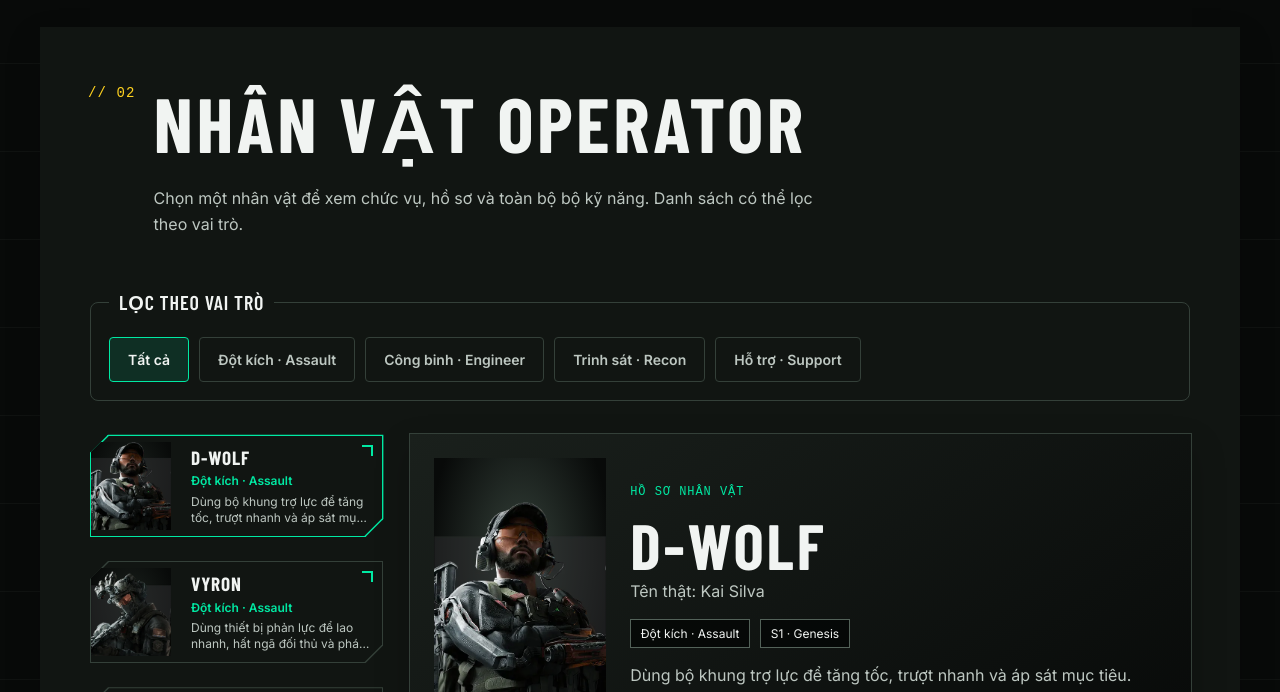
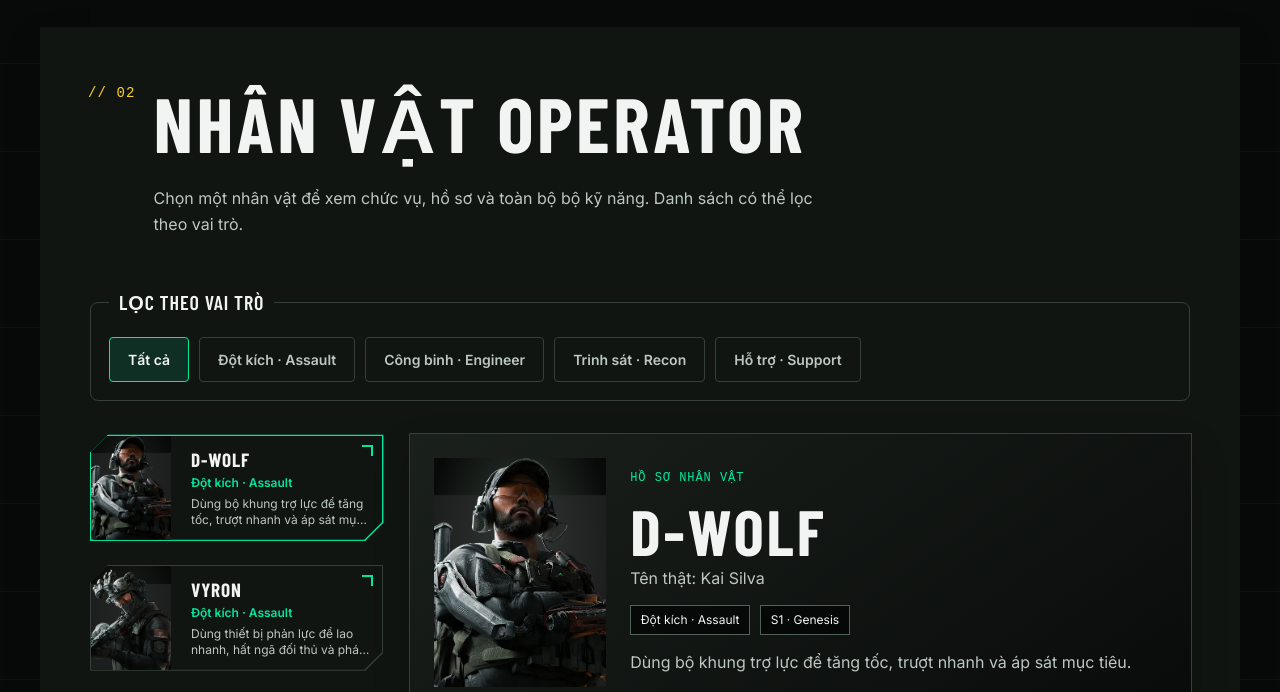
Before and after one commit to thebestaov04-glitch/Web-wiki-Delta-Force, a plain HTML site: page operators.html in a window 1280 px wide. Shown: the part 86-778 px from the top of the page. Drawn offline with nearby package versions, Linux system fonts and the light colour scheme.

Commit message:
sua doi chan dung nhan vat

```diff
--- a/css/style.css
+++ b/css/style.css
@@ -363,12 +363,12 @@ COMPONENTS
 
 .operator-card__image {
     display: block; width: 100%; height: 100%;
-    object-fit: contain; object-position: center bottom;
+    object-fit: cover; object-position: center 22%;
     background: transparent;
     color: var(--text-muted); font-size: var(--font-size-small);
 }
 
-/* Tranh toàn cảnh được canh vào nhân vật, giữ trọn chiều cao dáng người. */
+/* Căn vùng lấy nét để ảnh ngang cũng thành ảnh chân dung rõ mặt nhân vật. */
 .operator-card--scene { --operator-focus-x: 50%; }
 .operator-card--scene .operator-card__image {
     object-fit: cover; object-position: var(--operator-focus-x) center;
@@ -753,7 +753,7 @@ RESPONSIVE — DESKTOP-FIRST
 
 .operator-card__media {
     width: 5rem;
-    height: 5.5rem;
+    height: 6.5rem;
     aspect-ratio: auto;
 }
 
@@ -822,7 +822,9 @@ RESPONSIVE — DESKTOP-FIRST
 }
 
 .operator-detail__portrait {
-    min-height: 14rem;
+    width: 100%;
+    min-height: 0;
+    aspect-ratio: 3 / 4;
     display: grid;
     place-items: end center;
     overflow: hidden;
@@ -831,9 +833,9 @@ RESPONSIVE — DESKTOP-FIRST
 
 .operator-detail__portrait img {
     width: 100%;
-    height: 16rem;
-    object-fit: contain;
-    object-position: center bottom;
+    height: 100%;
+    object-fit: cover;
+    object-position: center 22%;
 }
 
 .operator-detail__eyebrow {
@@ -975,7 +977,7 @@ RESPONSIVE — DESKTOP-FIRST
     }
     .operator-card__media {
         width: 3.75rem;
-        height: 4.75rem;
+        height: 5rem;
     }
     .operator-card__description {
         display: none;
```
